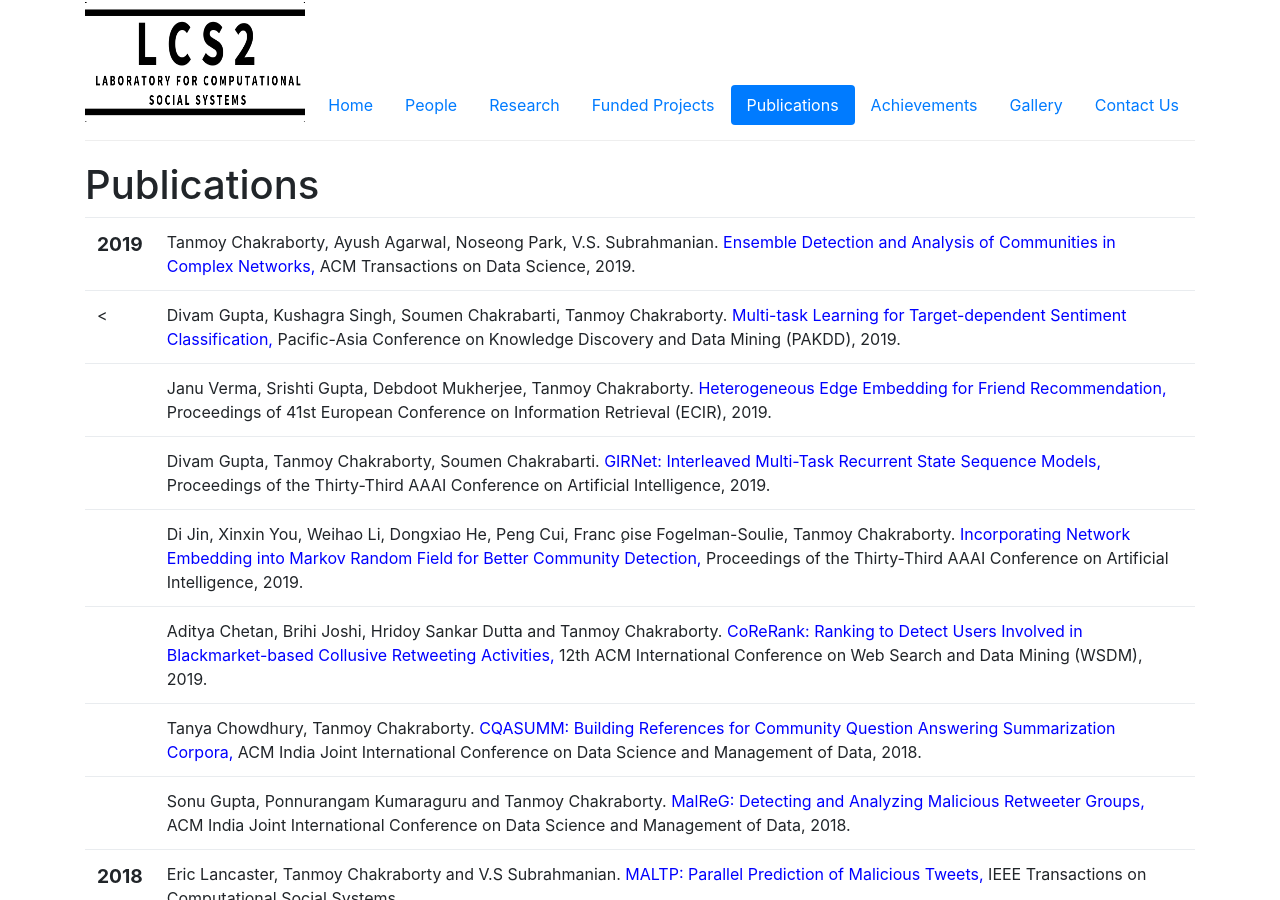
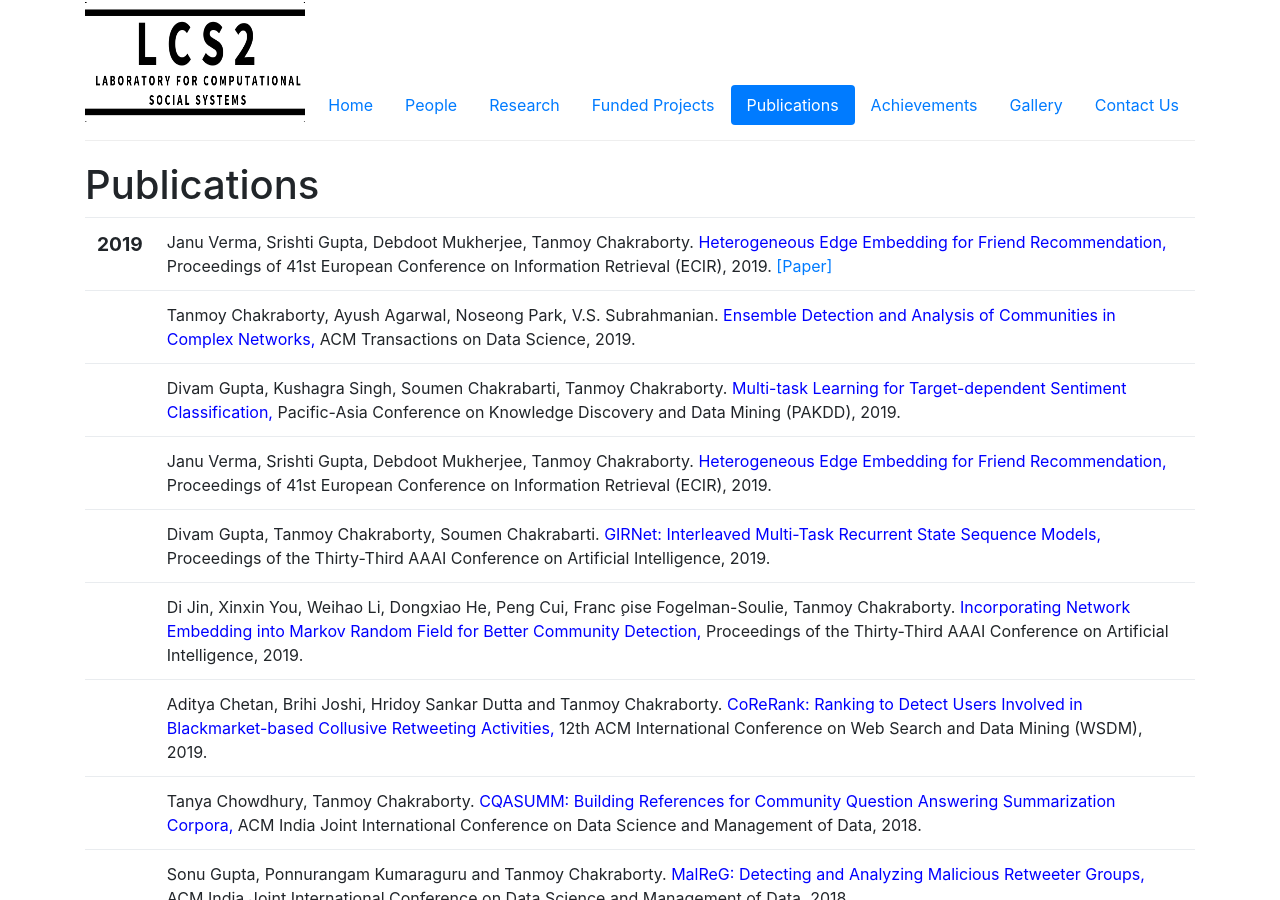
Before and after one commit to LCS2-IIITD/webpage, a Jekyll site: the page built from publications.html, in a window 1280 px wide and 900 px high. Built offline with Jekyll 4.4.1, drawn with Linux system fonts in a browser that asks for light colours.

Commit message:
Added ECIR Paper

```diff
--- a/_includes/pubs.html
+++ b/_includes/pubs.html
@@ -12,6 +12,23 @@
 				<a href="https://www.asdfasdf.asdfasdf.asdfasdfads">[Code]</a>
 				<a href="https://www.asdfasdf.asdfasdf.asdfasdfads">[Dataset]</a>
 			</span><br />-->
+			Janu Verma, Srishti Gupta, Debdoot Mukherjee, Tanmoy Chakraborty. <font color="blue">Heterogeneous Edge Embedding for Friend Recommendation,</font> Proceedings of 41st European Conference on Information Retrieval (ECIR), 2019. <a href="/papers/Hike_ECIR2019.pdf">[Paper]</a>
+			<span class="links">
+			</span>
+		</td>
+		</tr>
+		<tr>
+		<td>
+			<!-- <span class="date">
+				<big><strong>2019</strong></big><br />
+			</span> -->
+		</td>
+		<td class="publication">
+			<!--<span class="pubtitle">
+				<a href="https://www.asdfasdf.asdfasdf.asdfasdfads">[PDF]</a>
+				<a href="https://www.asdfasdf.asdfasdf.asdfasdfads">[Code]</a>
+				<a href="https://www.asdfasdf.asdfasdf.asdfasdfads">[Dataset]</a>
+			</span><br />-->
 			Tanmoy Chakraborty, Ayush Agarwal, Noseong Park, V.S. Subrahmanian. <font color="blue">Ensemble Detection and Analysis of Communities in Complex Networks, </font>ACM Transactions on Data Science, 2019.
 			<span class="links">
 			</span>
@@ -19,7 +36,7 @@
 		</tr>
 		<tr>
 		<td>
-			<<!-- span class="date">
+			<!-- <span class="date">
 				<big><strong>2019</strong></big><br />
 			< -->
 		</td>
```
Also changed, not shown: _posts/2019-01-09-ECIR.md (added, +6 -0 lines), 1 other file.
